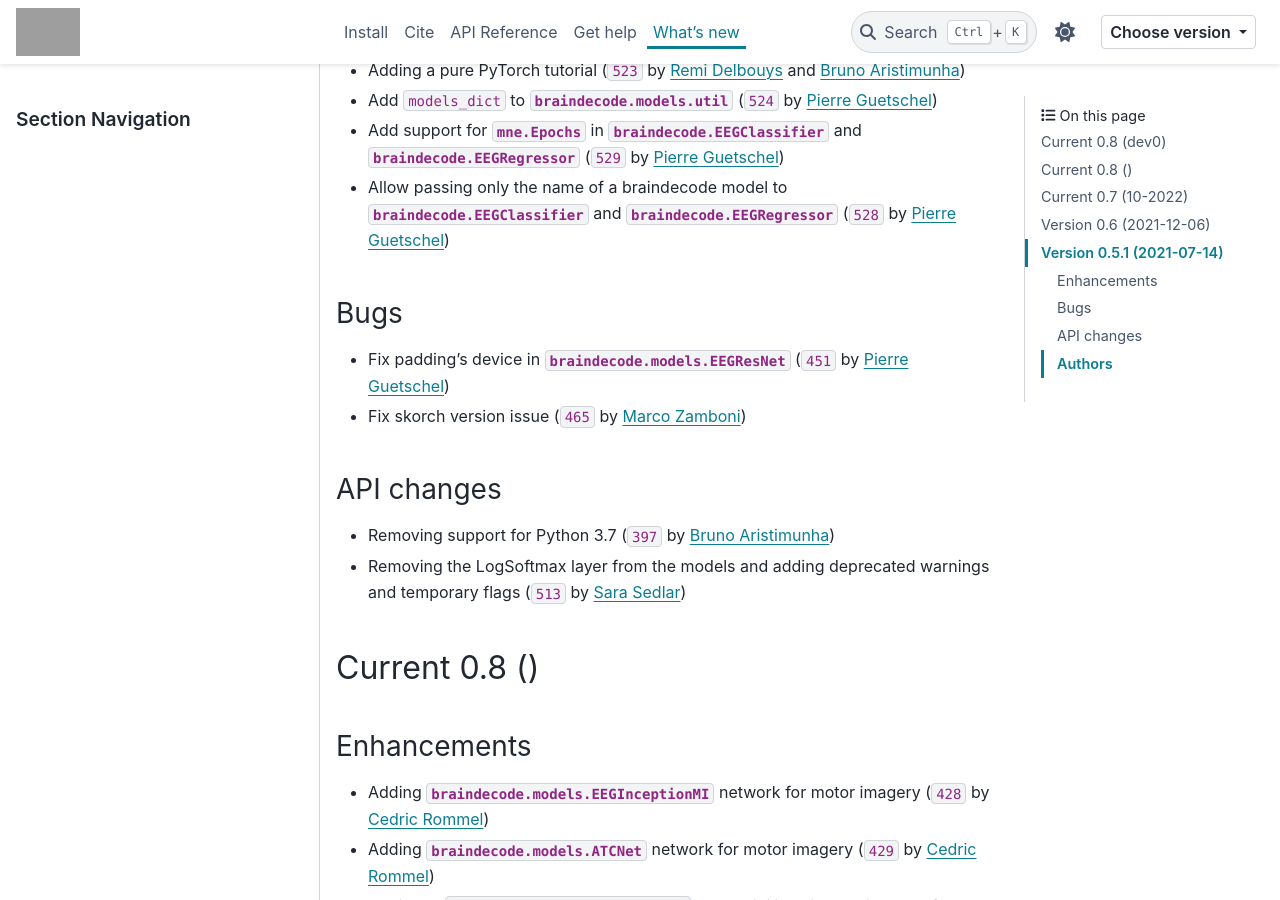
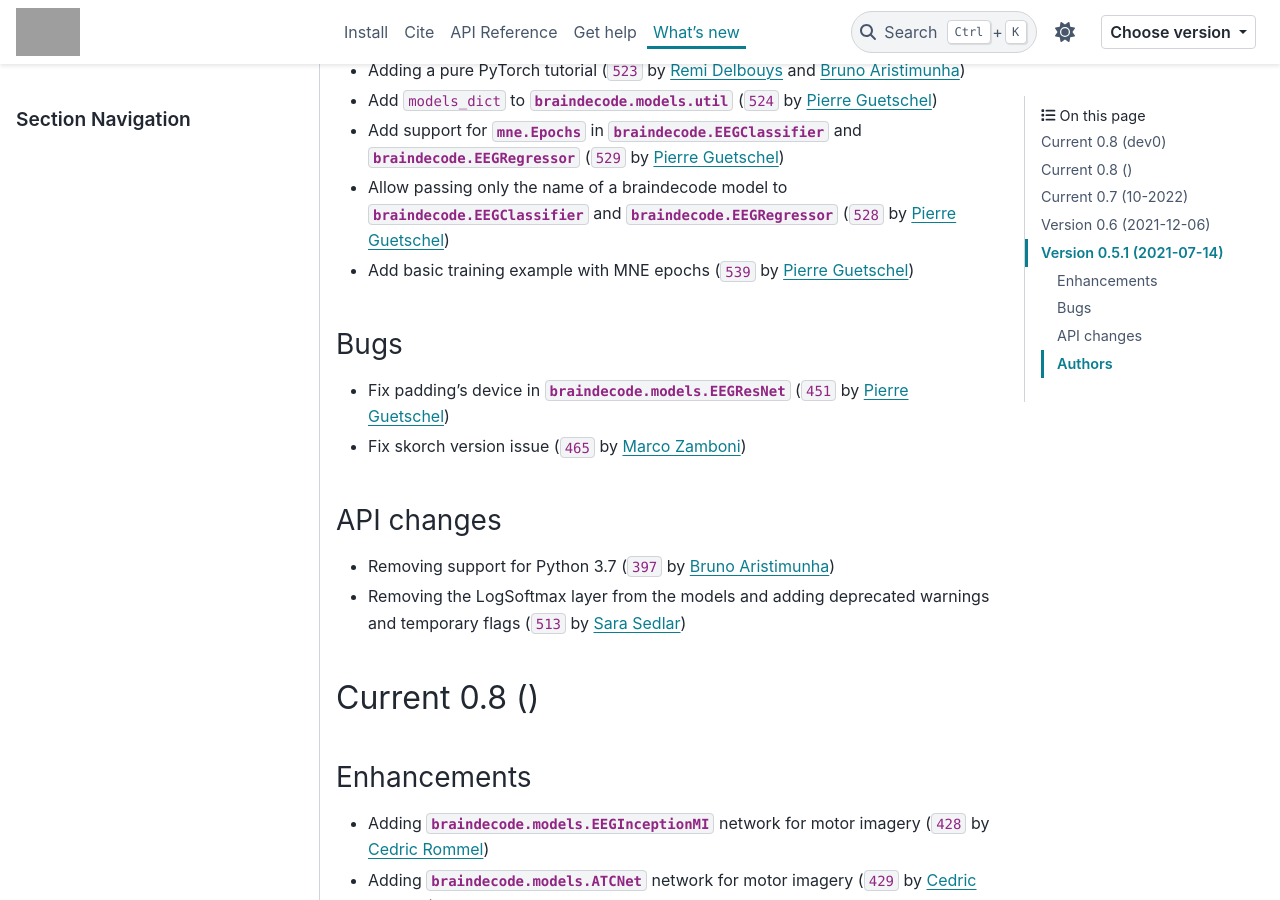
Before and after one commit to braindecode/braindecode, a Sphinx documentation site: the page built from docs/whats_new.rst, in a window 1280 px wide and 900 px high, scrolled down 1907 px. Built offline with Sphinx 7.4.7 and the PyData theme 0.15.4, drawn with Linux system fonts in a browser that asks for light colours; pages that are not in the unit, such as notebooks, are missing from menus; comment, search, counter and statistics services are not loaded; cross-references to code outside the pages are shown as plain code; grey boxes are pictures that could not be loaded.

Commit message:
Update whats_new.rst

```diff
--- a/docs/whats_new.rst
+++ b/docs/whats_new.rst
@@ -51,6 +51,7 @@ Enhancements
 - Add ``models_dict`` to :mod:`braindecode.models.util` (:gh:`524` by `Pierre Guetschel`_)
 - Add support for :class:`mne.Epochs` in :class:`braindecode.EEGClassifier` and :class:`braindecode.EEGRegressor` (:gh:`529` by `Pierre Guetschel`_)
 - Allow passing only the name of a braindecode model to :class:`braindecode.EEGClassifier` and :class:`braindecode.EEGRegressor` (:gh:`528` by `Pierre Guetschel`_)
+- Add basic training example with MNE epochs (:gh:`539` by `Pierre Guetschel`_)
 
 Bugs
 ~~~~
```
